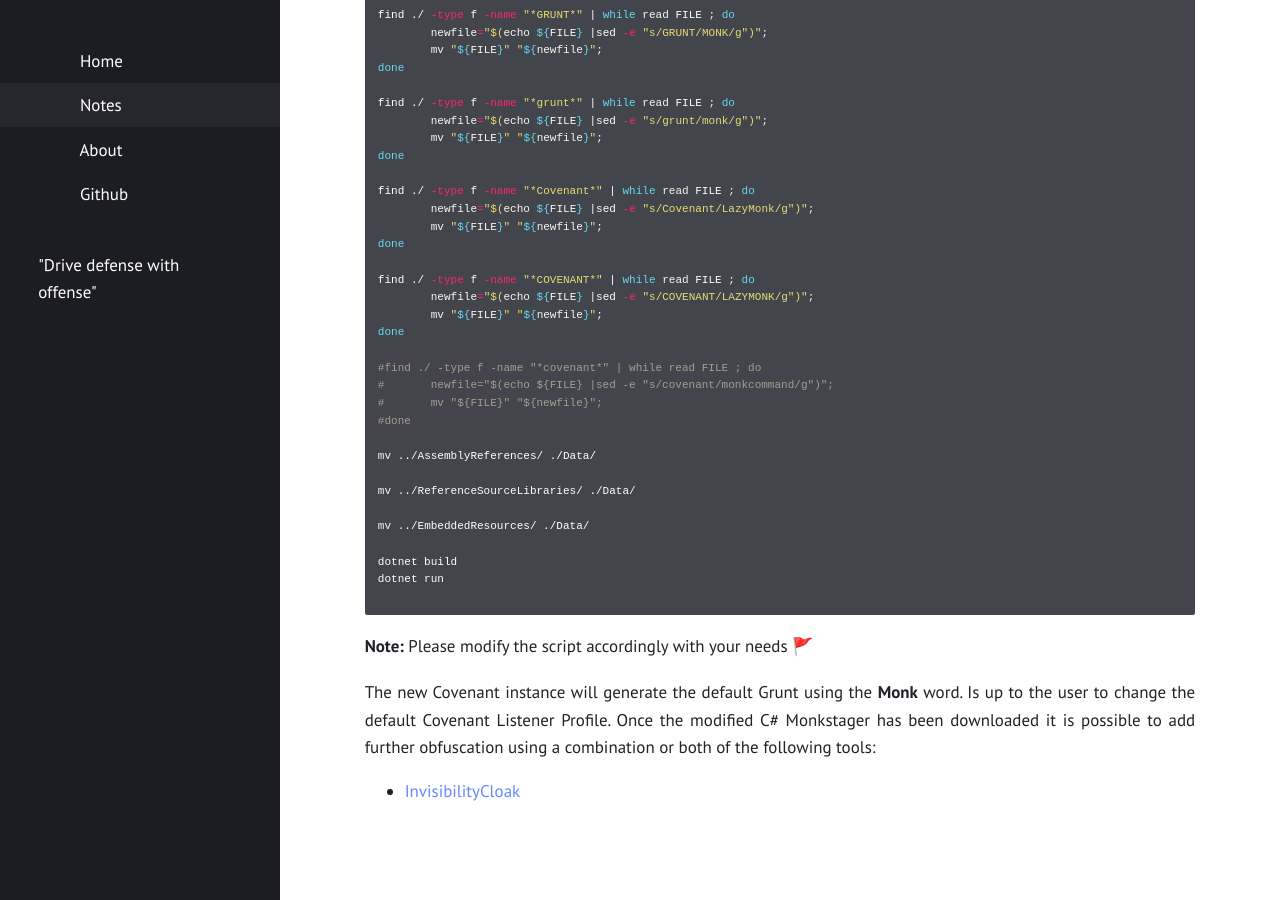
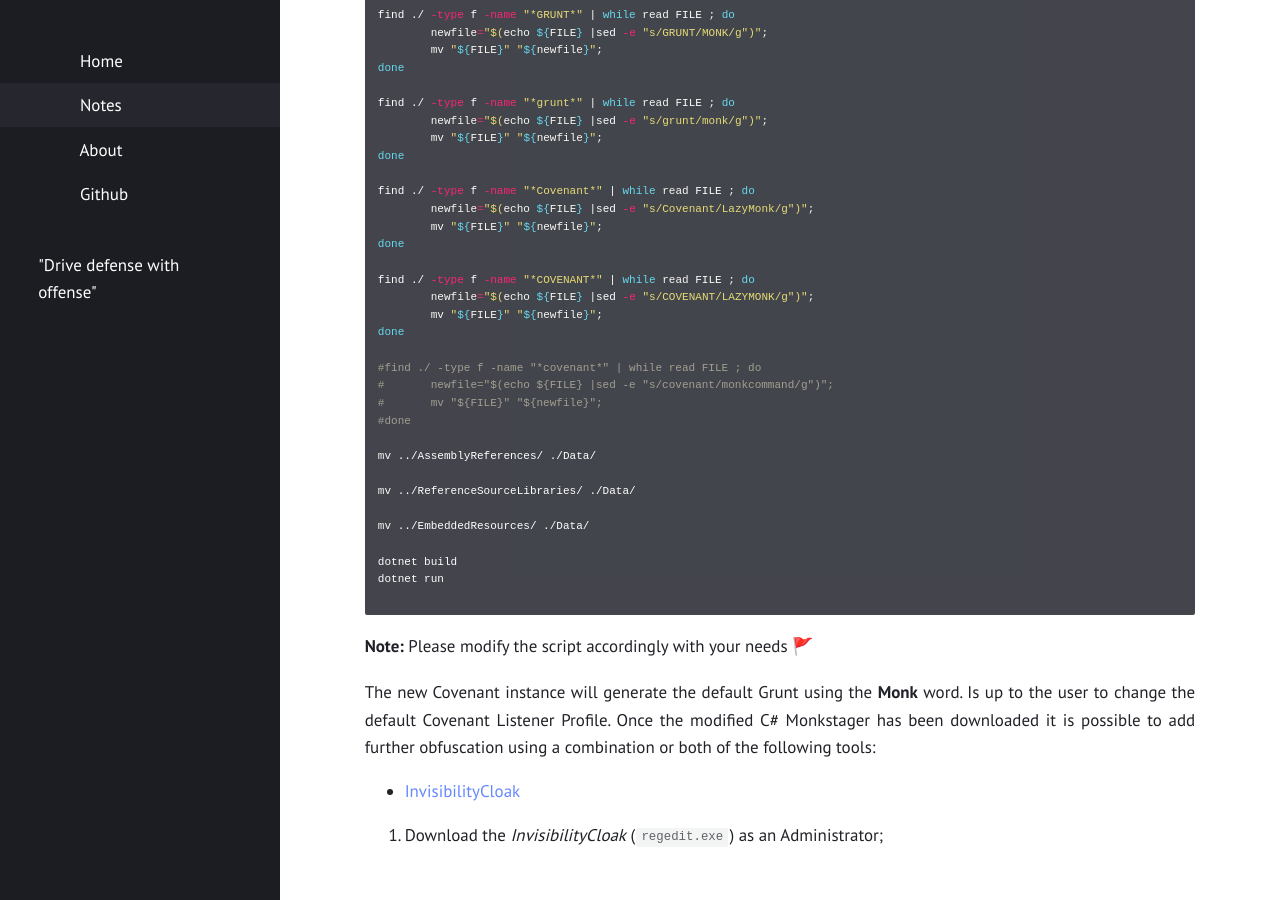
Before and after one commit to Fil88/Fil88.github.io, a Jekyll site: the page built from notes.md, in a window 1280 px wide and 900 px high, scrolled down 8566 px. Built offline with Jekyll 4.4.1, drawn with Linux system fonts in a browser that asks for light colours.

Commit message:
Update notes.md

```diff
--- a/notes.md
+++ b/notes.md
@@ -488,3 +488,5 @@
 Once the modified C# Monkstager has been downloaded it is possible to add further obfuscation using a combination or both of the following tools:
 
 - [InvisibilityCloak](https://github.com/xforcered/InvisibilityCloak)
+
+1. Download the _InvisibilityCloak_ (`regedit.exe`) as an Administrator;
```
